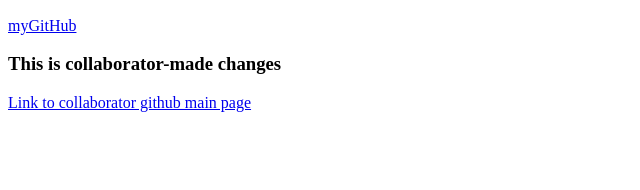
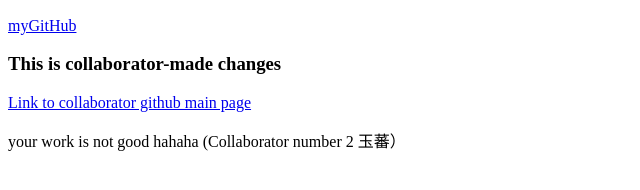
Before and after one commit to Richard-LinYanWen/LR1, a plain HTML site: page index.html in a window 1280 px wide. Shown: the part 234-424 px from the top of the page, without its empty margins (0-640 px from the left). Drawn offline with Linux system fonts and the light colour scheme.

Commit message:
Update index.html
collborator edit

```diff
--- a/index.html
+++ b/index.html
@@ -8,5 +8,6 @@
 
         <h3>This is collaborator-made changes</h3>
         <a href="https://github.com/Kafoo01">Link to collaborator github main page</a>
+        <p> your work is not good hahaha (Collaborator number 2 玉蕃）</p>
     </body>
 </html>
```
